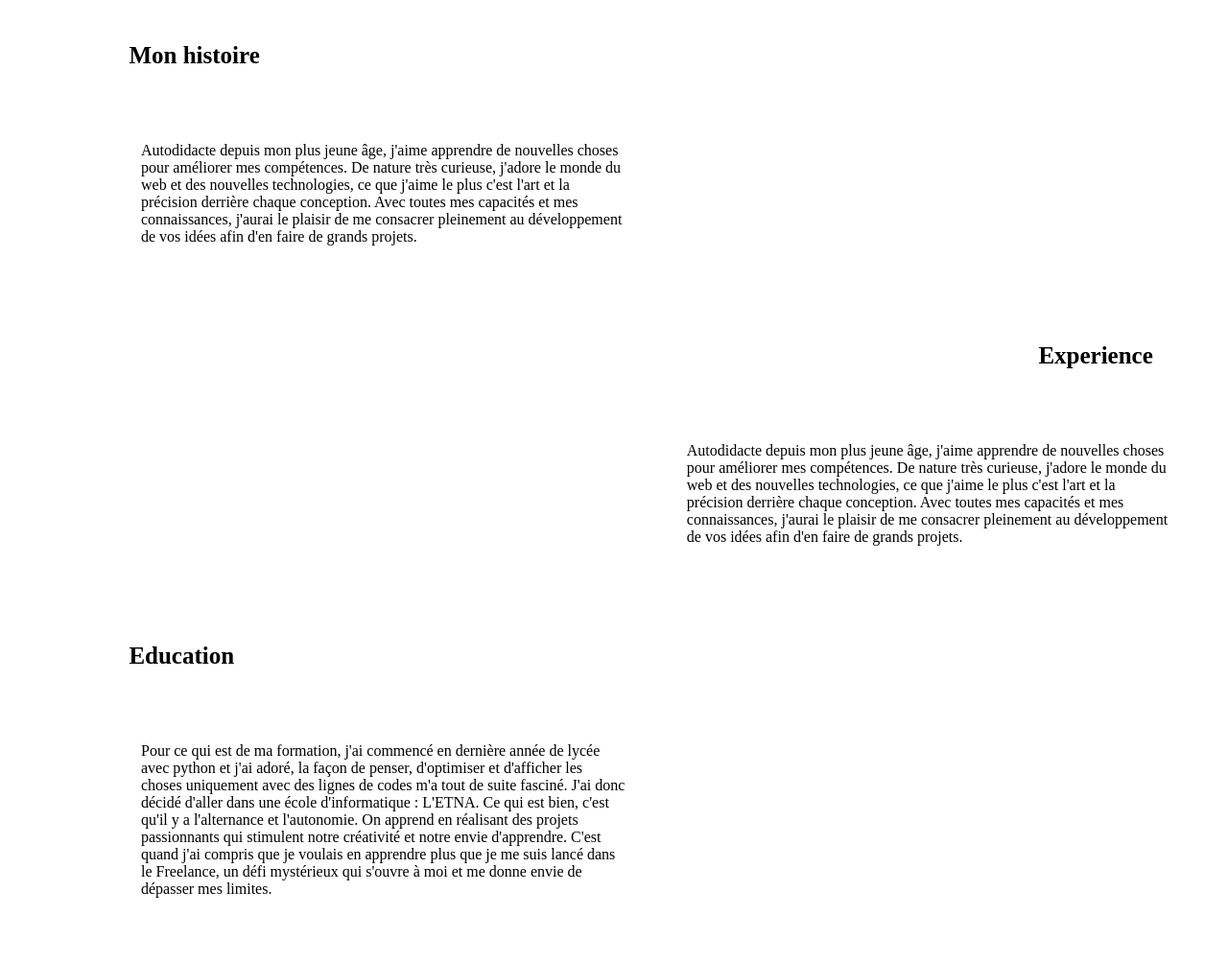
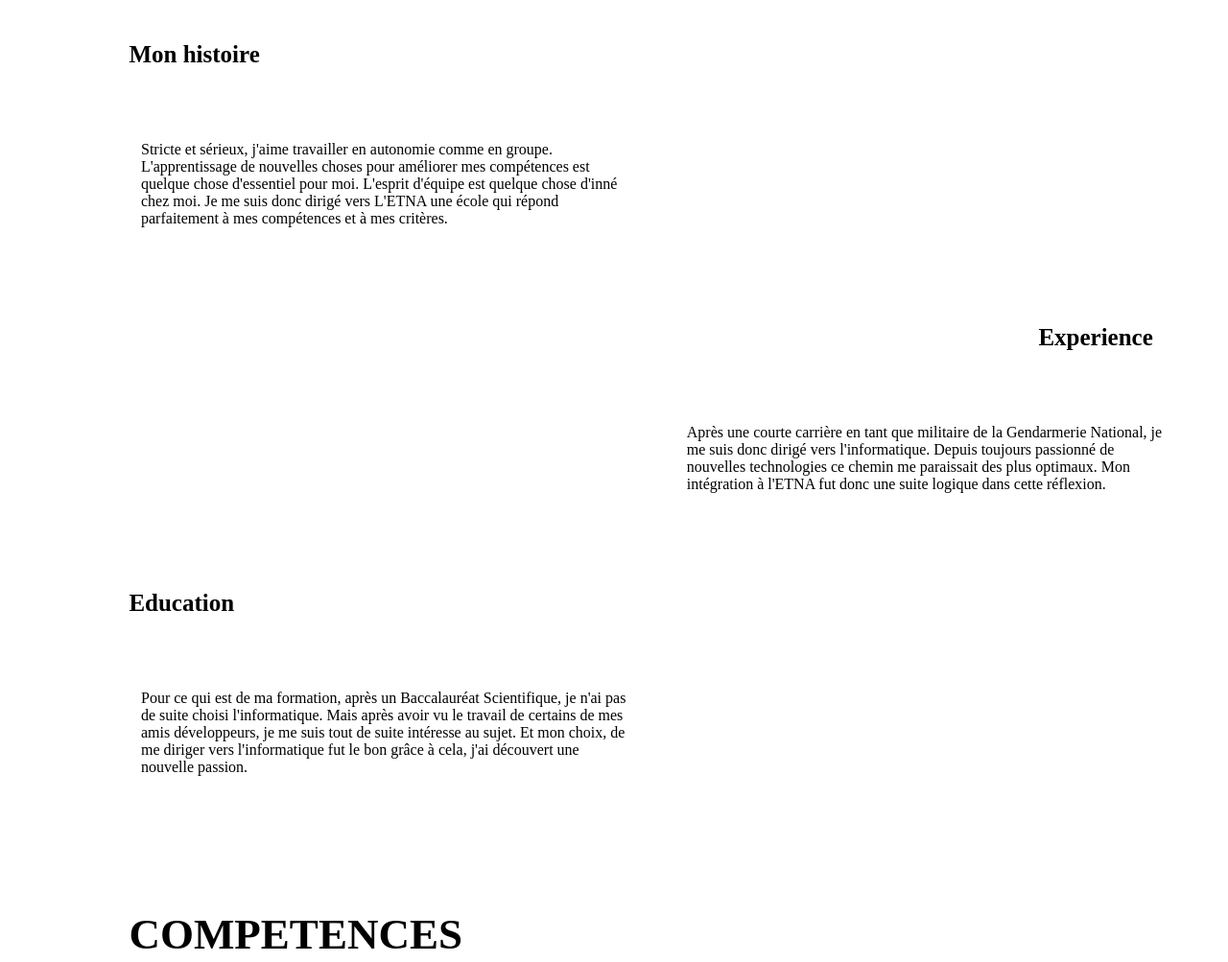
Before and after one commit to lucasaymard/lucasaymard.git.io, a plain HTML site: page index.html in a window 1280 px wide. Shown: the part 920-1923 px from the top of the page at 96% size. Drawn offline with Linux system fonts and the light colour scheme.

Commit message:
Add files via upload

```diff
--- a/index.html
+++ b/index.html
@@ -22,7 +22,7 @@
                     <div class="pres">
                         <h2 class="nomprenom">AYMARD Lucas</h2>
                             <h3 class="devjunior">Developeur web junior</h3>
-                                <p class="presentation">Hey👋🏼!<br/>Ma mission est de vous aider à réaliser vos projets avec ma polyvalence et ma<br/>capacité à m'adapter à différentes situations. Ensemble, faisons de vos idées de </br>grands projets !</p>
+                                <p class="presentation"><br/>Etudiant developeur web en première année à l'école des technologies numériques avanceé<br/>Passioné de nouvelles technologies je m'épanouie dans ce domaine</br>20 ans</p>
                                     <a class="cvbouton" href="1CV.pdf" target="_blank">Télécharger mon cv</a>
                                         <img src="image/photomoi.png" alt="photo" class="photo">
                     </div>
@@ -31,18 +31,18 @@
                         <h2 class="titrepropos" id="a propos">A PROPOS</h2>
                         <div class="histoire">
                             <h3 class="titrehistoire">Mon histoire</h3>
-                                <p class="monhistoire">Autodidacte depuis mon plus jeune âge, j'aime apprendre de nouvelles choses pour améliorer mes compétences. De nature très curieuse, j'adore le monde du web et des nouvelles technologies, ce que j'aime le plus c'est l'art et la précision derrière chaque conception. Avec toutes mes capacités et mes connaissances, j'aurai le plaisir de me consacrer pleinement au développement de vos idées afin d'en faire de grands projets.</p>
+                                <p class="monhistoire">Stricte et sérieux, j'aime travailler en autonomie comme en groupe. L'apprentissage de nouvelles choses pour améliorer mes compétences est quelque chose d'essentiel pour moi. L'esprit d'équipe est quelque chose d'inné chez moi. Je me suis donc dirigé vers L'ETNA une école qui répond parfaitement à mes compétences et à mes critères.</p>
                         </div>
 
                         <div class="exp">
                             <h3 class="titreexperience" >Experience</h3>
-                            <p class="experience">Autodidacte depuis mon plus jeune âge, j'aime apprendre de nouvelles choses pour améliorer mes compétences. De nature très curieuse, j'adore le monde du web et des nouvelles technologies, ce que j'aime le plus c'est l'art et la précision derrière chaque conception. Avec toutes mes capacités et mes connaissances, j'aurai le plaisir de me consacrer pleinement au développement de vos idées afin d'en faire de grands projets.</p>
+                            <p class="experience">Après une courte carrière en tant que militaire de la Gendarmerie National, je me suis donc dirigé vers l'informatique. Depuis toujours passionné de nouvelles technologies ce chemin me paraissait des plus optimaux. Mon intégration à l'ETNA fut donc une suite logique dans cette réflexion.</p>
                         </div>
 
 
                         <div class="education">
                             <h3 class="titreeducation">Education</h3>
-                            <p class="Descriptioneducation">Pour ce qui est de ma formation, j'ai commencé en dernière année de lycée avec python et j'ai adoré, la façon de penser, d'optimiser et d'afficher les choses uniquement avec des lignes de codes m'a tout de suite fasciné. J'ai donc décidé d'aller dans une école d'informatique : L'ETNA. Ce qui est bien, c'est qu'il y a l'alternance et l'autonomie. On apprend en réalisant des projets passionnants qui stimulent notre créativité et notre envie d'apprendre. C'est quand j'ai compris que je voulais en apprendre plus que je me suis lancé dans le Freelance, un défi mystérieux qui s'ouvre à moi et me donne envie de dépasser mes limites.</p>
+                            <p class="Descriptioneducation">Pour ce qui est de ma formation, après un Baccalauréat Scientifique, je n'ai pas de suite choisi l'informatique. Mais après avoir vu le travail de certains de mes amis développeurs, je me suis tout de suite intéresse au sujet. Et mon choix, de me diriger vers l'informatique fut le bon grâce à cela, j'ai découvert une nouvelle passion.</p>
                         </div>
 
                     </div>
```
